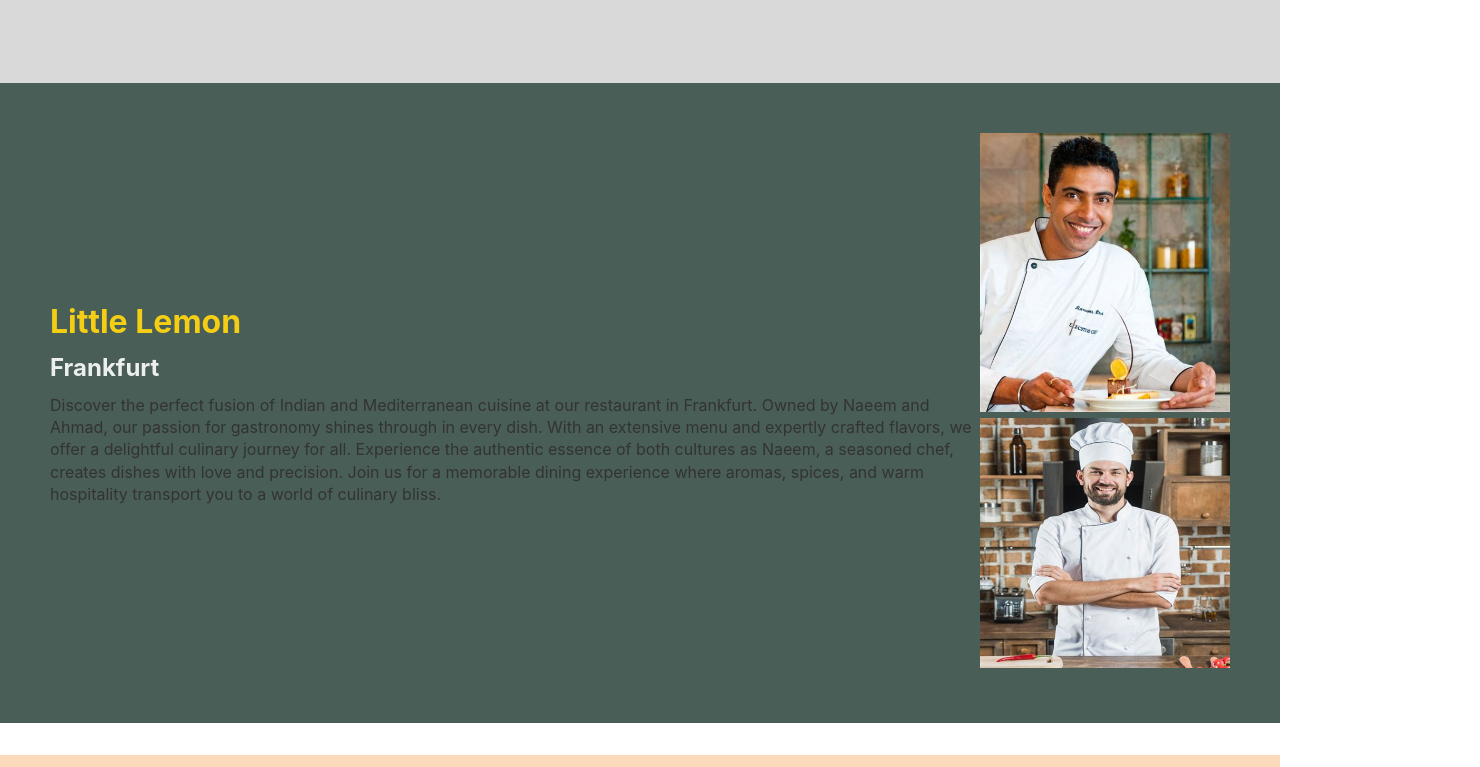
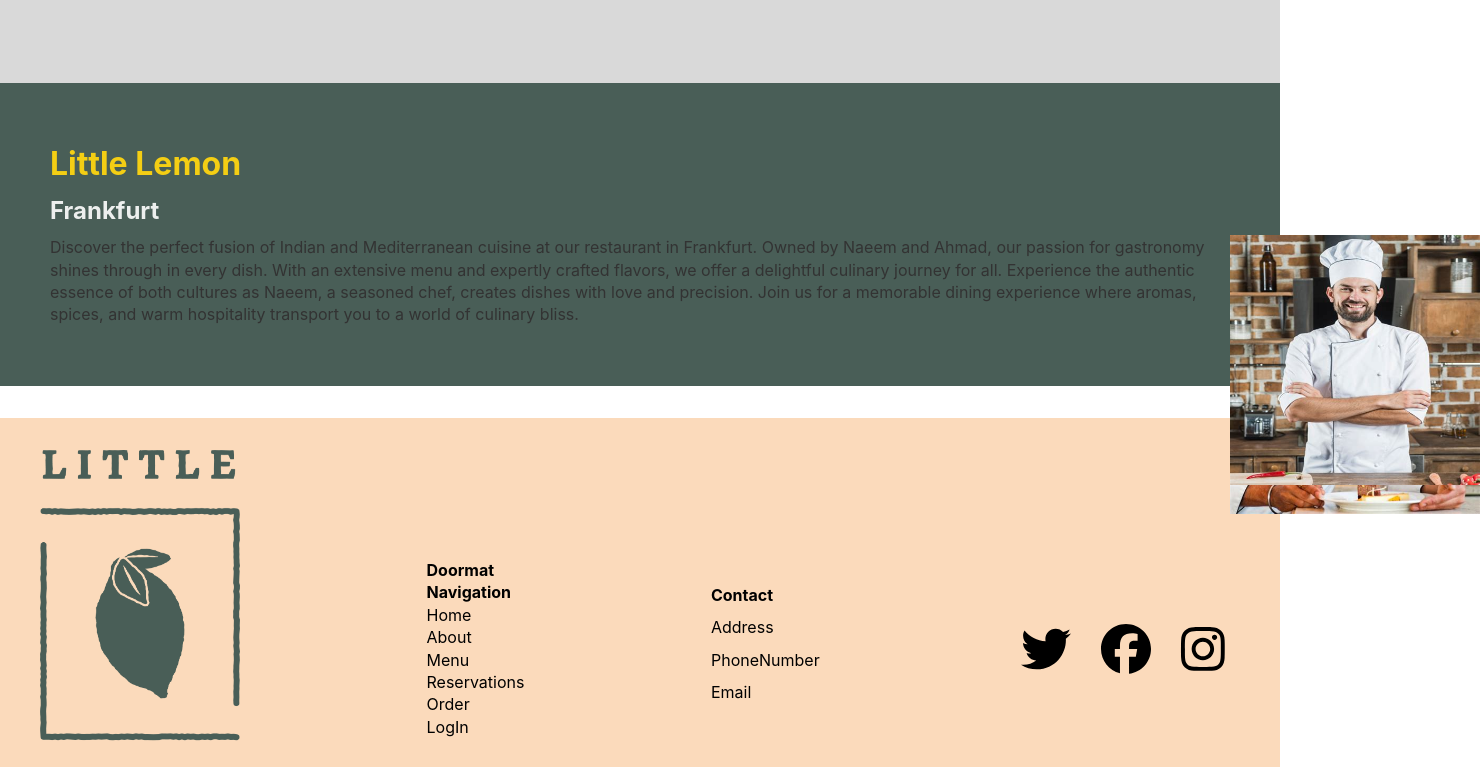
Before and after one commit to AshrafMuhammadNaeem/littlelemon-web, a React (Create React App) app: page / in a window 1280 px wide. Shown: the part 1580-2347 px from the top of the page, 1480 px wide, since content can reach past the window. Built offline with nearby package versions, Linux system fonts and the light colour scheme.

Commit message:
Update App.css
styling for images overlap

```diff
--- a/src/App.css
+++ b/src/App.css
@@ -413,6 +413,18 @@ header{
     justify-content: space-between;
 }
 
+.about-img{
+    position: relative;
+}
+.img1{
+    position: absolute;
+    z-index: 1;
+}
+.img2{
+    position: absolute;
+    z-index: 2;
+}
+
 .grid-3{
     grid-template-columns: repeat(3, 1fr);
     align-items: center;
```
